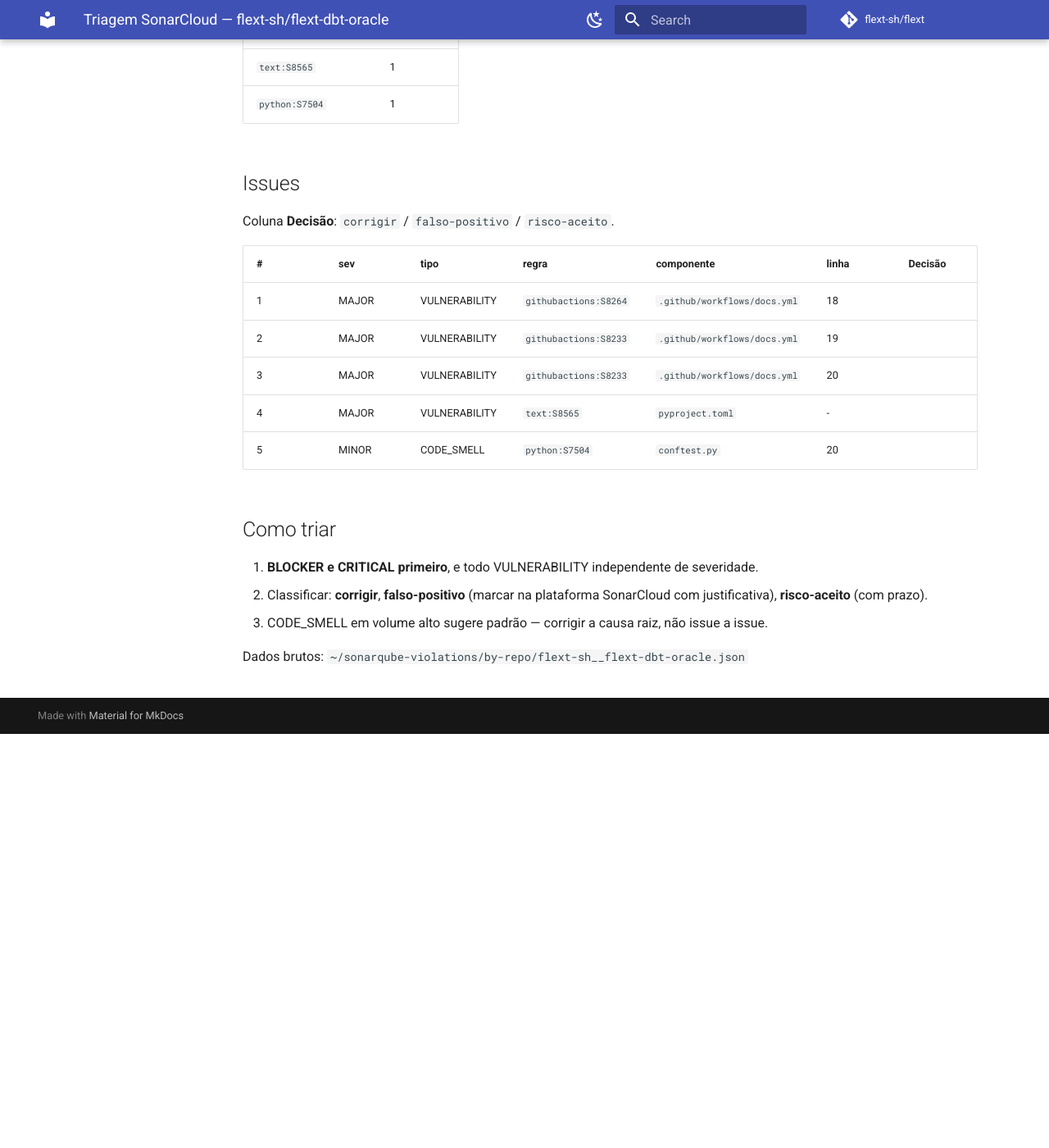
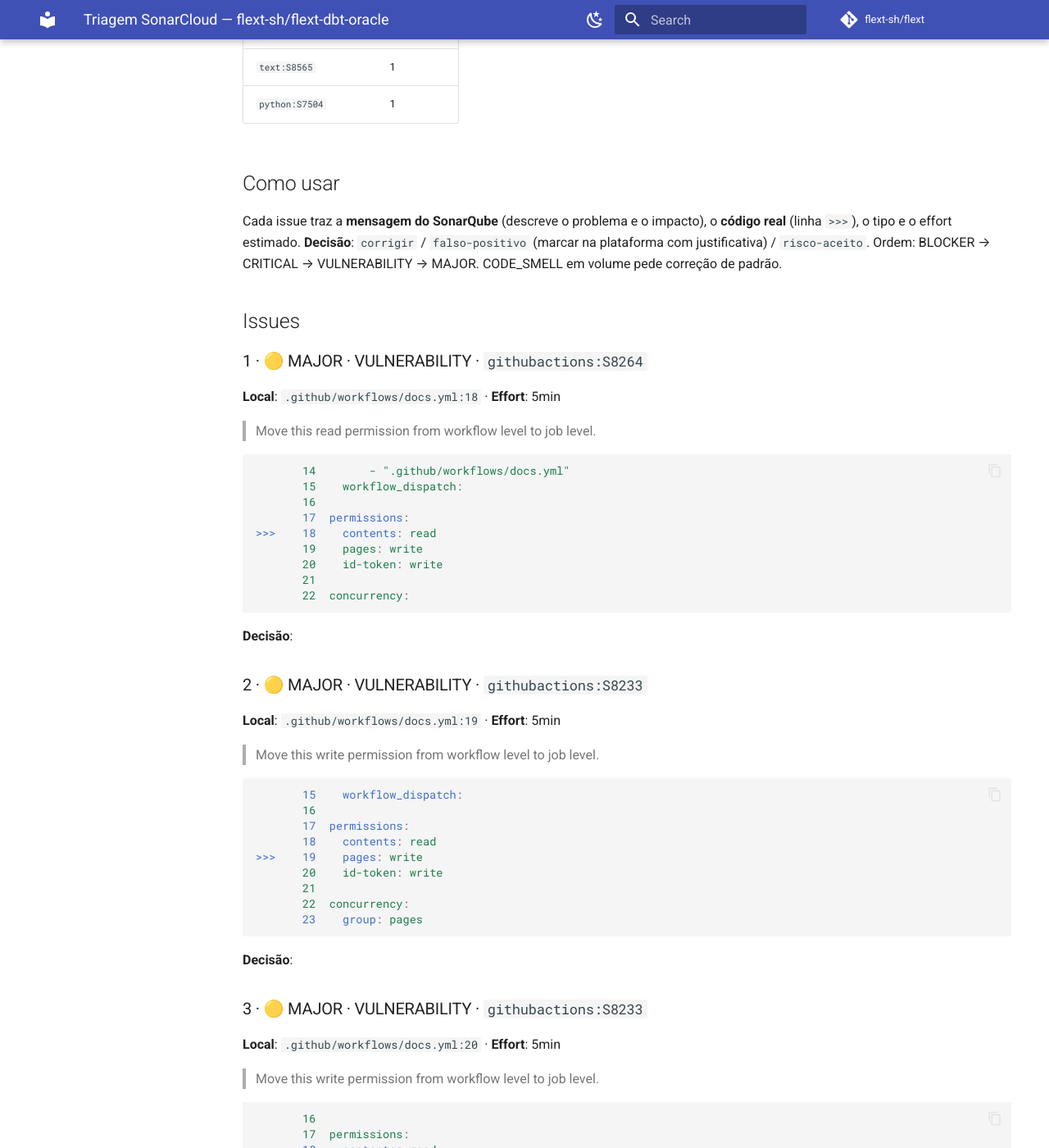
Before and after one commit to flext-sh/flext-dbt-oracle, an MkDocs documentation site: the page built from docs/security/sonarqube-triage.md, in a window 1280 px wide and 1400 px high, scrolled down 505 px. Shown: the whole window at 82% size. Built offline with MkDocs 1.6.1 and Material for MkDocs 9.7.7, drawn with Linux system fonts in a browser that asks for light colours; comment, search, counter and statistics services are not loaded; some of the changed text lies outside the part shown.

Commit message:
docs(security): enrich SonarCloud triage with code snippets and full rule messages
Cada achado agora traz:
- codigo real numerado extraido da worktree (linha >>> = sink)
- mensagem completa da regra (descricao do problema e do fix)
- CWE/classe de vulnerabilidade e effort onde disponivel

````diff
--- a/docs/security/sonarqube-triage.md
+++ b/docs/security/sonarqube-triage.md
@@ -16,22 +16,93 @@
 | `text:S8565` | 1 |
 | `python:S7504` | 1 |
 
+## Como usar
+
+Cada issue traz a **mensagem do SonarQube** (descreve o problema e o impacto), o **código real** (linha `>>>`), o tipo e o effort estimado.
+**Decisão**: `corrigir` / `falso-positivo` (marcar na plataforma com justificativa) / `risco-aceito`. Ordem: BLOCKER → CRITICAL → VULNERABILITY → MAJOR. CODE_SMELL em volume pede correção de padrão.
+
 ## Issues
 
-Coluna **Decisão**: `corrigir` / `falso-positivo` / `risco-aceito`.
+### 1 · 🟡 MAJOR · VULNERABILITY · `githubactions:S8264`
+**Local**: `.github/workflows/docs.yml:18` · **Effort**: 5min
 
-| # | sev | tipo | regra | componente | linha | Decisão |
-|---|---|---|---|---|---|---|
-| 1 | MAJOR | VULNERABILITY | `githubactions:S8264` | `.github/workflows/docs.yml` | 18 | |
-| 2 | MAJOR | VULNERABILITY | `githubactions:S8233` | `.github/workflows/docs.yml` | 19 | |
-| 3 | MAJOR | VULNERABILITY | `githubactions:S8233` | `.github/workflows/docs.yml` | 20 | |
-| 4 | MAJOR | VULNERABILITY | `text:S8565` | `pyproject.toml` | - | |
-| 5 | MINOR | CODE_SMELL | `python:S7504` | `conftest.py` | 20 | |
+> Move this read permission from workflow level to job level.
 
-## Como triar
+```yaml
+       14        - ".github/workflows/docs.yml"
+       15    workflow_dispatch:
+       16
+       17  permissions:
+>>>    18    contents: read
+       19    pages: write
+       20    id-token: write
+       21
+       22  concurrency:
+```
 
-1. **BLOCKER e CRITICAL primeiro**, e todo VULNERABILITY independente de severidade.
-2. Classificar: **corrigir**, **falso-positivo** (marcar na plataforma SonarCloud com justificativa), **risco-aceito** (com prazo).
-3. CODE_SMELL em volume alto sugere padrão — corrigir a causa raiz, não issue a issue.
+**Decisão**:
 
-Dados brutos: `~/sonarqube-violations/by-repo/flext-sh__flext-dbt-oracle.json`
+### 2 · 🟡 MAJOR · VULNERABILITY · `githubactions:S8233`
+**Local**: `.github/workflows/docs.yml:19` · **Effort**: 5min
+
+> Move this write permission from workflow level to job level.
+
+```yaml
+       15    workflow_dispatch:
+       16
+       17  permissions:
+       18    contents: read
+>>>    19    pages: write
+       20    id-token: write
+       21
+       22  concurrency:
+       23    group: pages
+```
+
+**Decisão**:
+
+### 3 · 🟡 MAJOR · VULNERABILITY · `githubactions:S8233`
+**Local**: `.github/workflows/docs.yml:20` · **Effort**: 5min
+
+> Move this write permission from workflow level to job level.
+
+```yaml
+       16
+       17  permissions:
+       18    contents: read
+       19    pages: write
+>>>    20    id-token: write
+       21
+       22  concurrency:
+       23    group: pages
+       24    cancel-in-progress: false
+```
+
+**Decisão**:
+
+### 4 · 🟡 MAJOR · VULNERABILITY · `text:S8565`
+**Local**: `pyproject.toml:-` · **Effort**: 5min
+
+> Dependency versions are not predictable if the lock file (uv.lock, poetry.lock, pdm.lock or pylock.toml) is missing.
+
+
+**Decisão**:
+
+### 5 · ⚪ MINOR · CODE_SMELL · `python:S7504`
+**Local**: `conftest.py:20` · **Effort**: 5min
+
+> Remove this unnecessary `list()` call on an already iterable object.
+
+```python
+       16      if (
+       17          existing_package is None
+       18          or Path(getattr(existing_package, "__file__", "")).resolve() != init_file
+       19      ):
+>>>    20          for module_name in list(sys.modules):
+       21              if module_name == package_name or module_name.startswith(
+       22                  f"{package_name}."
+       23              ):
+       24                  sys.modules.pop(module_name, None)
+```
+
+**Decisão**:
````
Also changed, not shown: other parts of docs/security/sonarqube-triage.md (+2 -2 lines).
